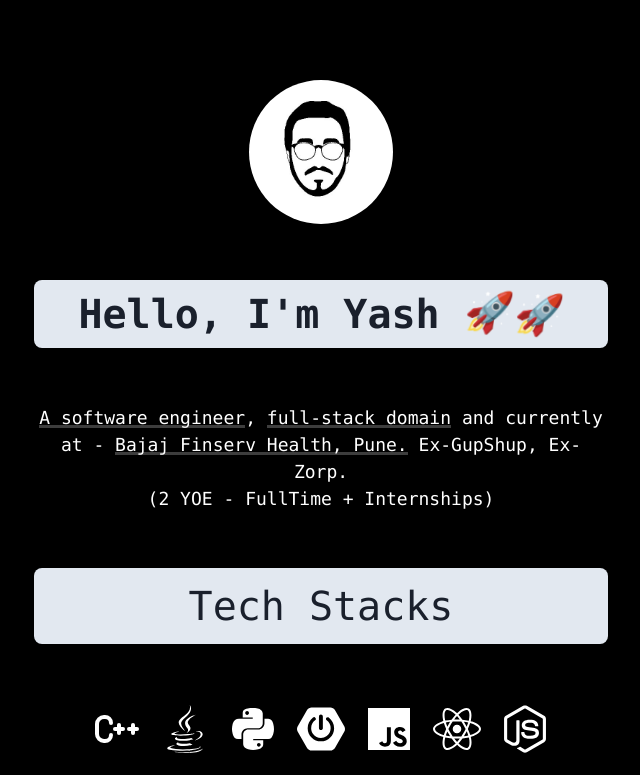
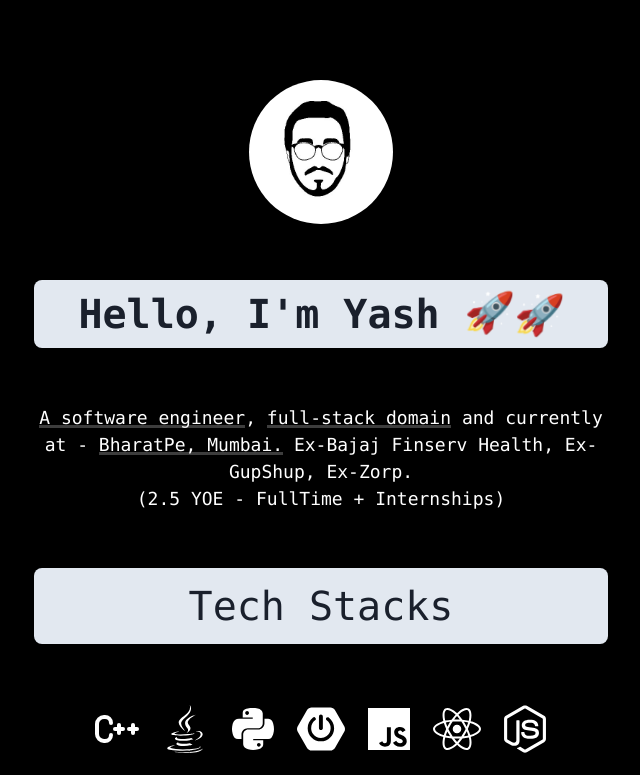
Before and after one commit to 239yash/portfolio, a React (Create React App) app: page / in a window 1280 px wide. Shown: the top 775 px of the page, without its empty margins (319-959 px from the left). Built offline with nearby package versions, Linux system fonts and the light colour scheme.

Commit message:
add: changes for header

```diff
--- a/src/components/Header.jsx
+++ b/src/components/Header.jsx
@@ -96,11 +96,11 @@ export default function Header() {
                 <span className="highlighted-word">full-stack domain</span> and
                 currently at -{' '}
                 <span className="highlighted-word">
-                  Bajaj Finserv Health, Pune.
+                  BharatPe, Mumbai.
                 </span>{' '}
-                Ex-GupShup, Ex-Zorp.
+                Ex-Bajaj Finserv Health, Ex-GupShup, Ex-Zorp.
                 <br/>
-                <span>(2 YOE - FullTime + Internships)</span>
+                <span>(2.5 YOE - FullTime + Internships)</span>
               </Text>
             </Box>
             {/* About Container Ends */}
```
